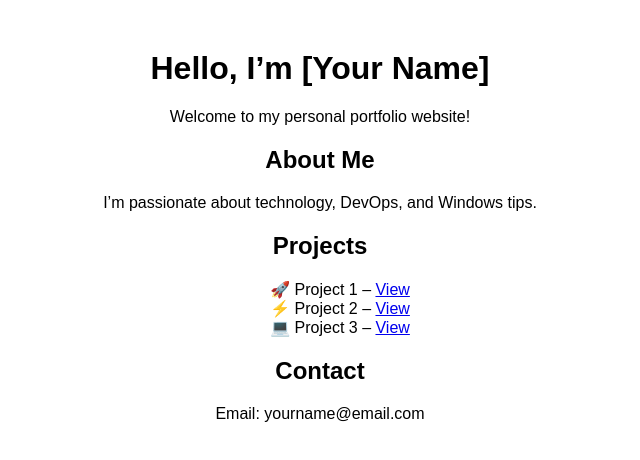
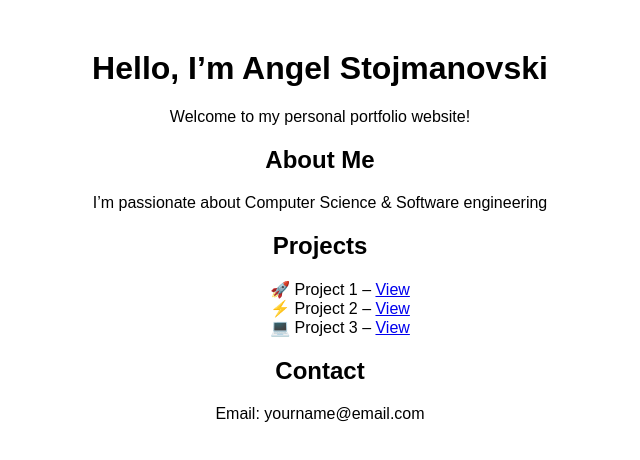
Before and after one commit to CubicActivity/cubicactivity.github.io, a plain HTML site: page index.html in a window 1280 px wide. Shown: the whole page, without its empty margins (320-960 px from the left). Drawn offline with Linux system fonts and the light colour scheme.

Commit message:
Update index.html

```diff
--- a/index.html
+++ b/index.html
@@ -2,13 +2,13 @@
 <html>
 <head>
   <meta charset="utf-8">
-  <title>My Portfolio - Your Name</title>
+  <title>My Portfolio - Angel Stojmanovski</title>
 </head>
 <body style="font-family: Arial; text-align:center; margin:50px;">
-  <h1>Hello, I’m [Your Name]</h1>
+  <h1>Hello, I’m Angel Stojmanovski</h1>
   <p>Welcome to my personal portfolio website!</p>
   <h2>About Me</h2>
-  <p>I’m passionate about technology, DevOps, and Windows tips.</p>
+  <p>I’m passionate about Computer Science & Software engineering</p>
   <h2>Projects</h2>
   <ul style="list-style:none;">
     <li>🚀 Project 1 – <a href="#">View</a></li>
```
